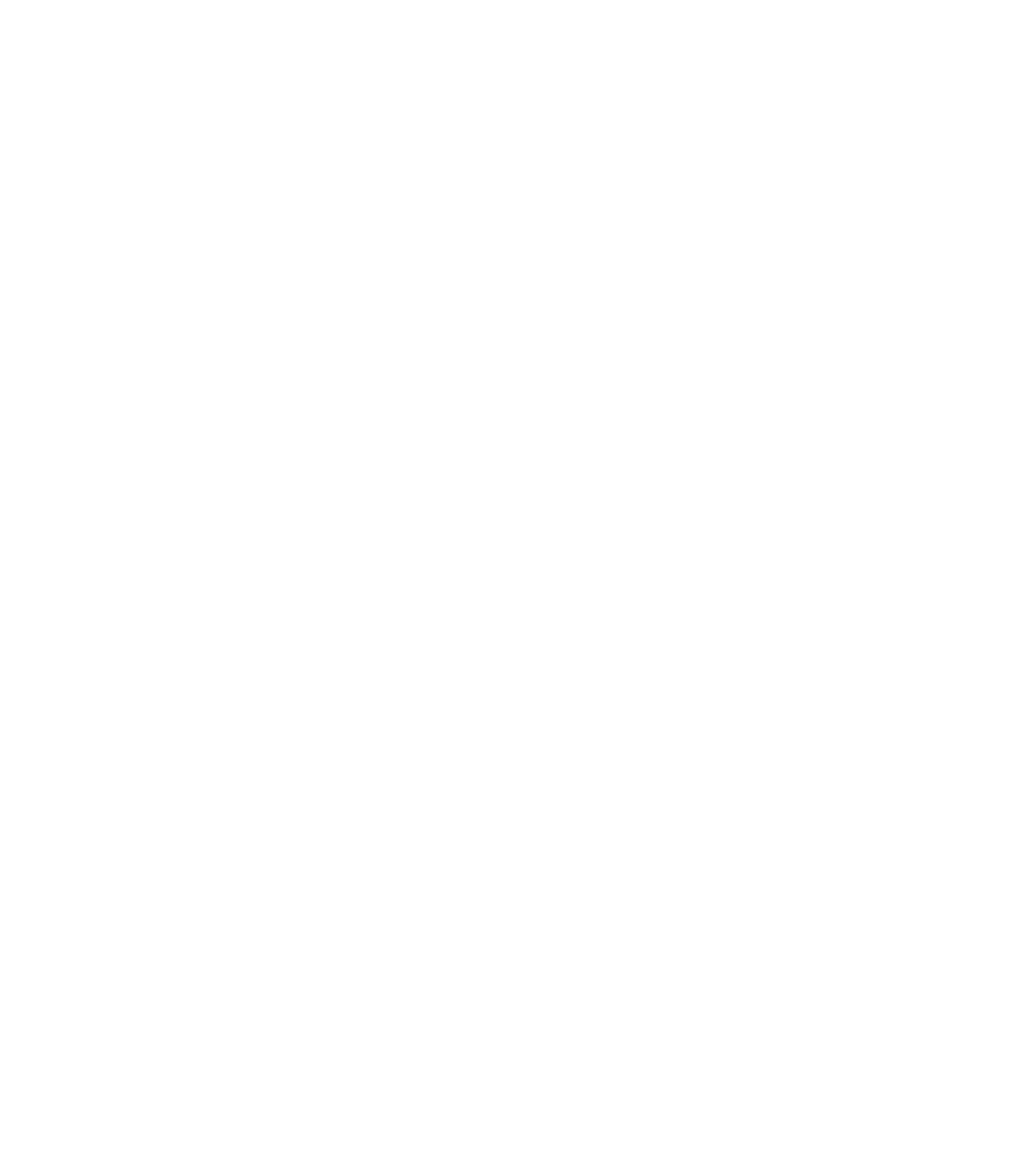
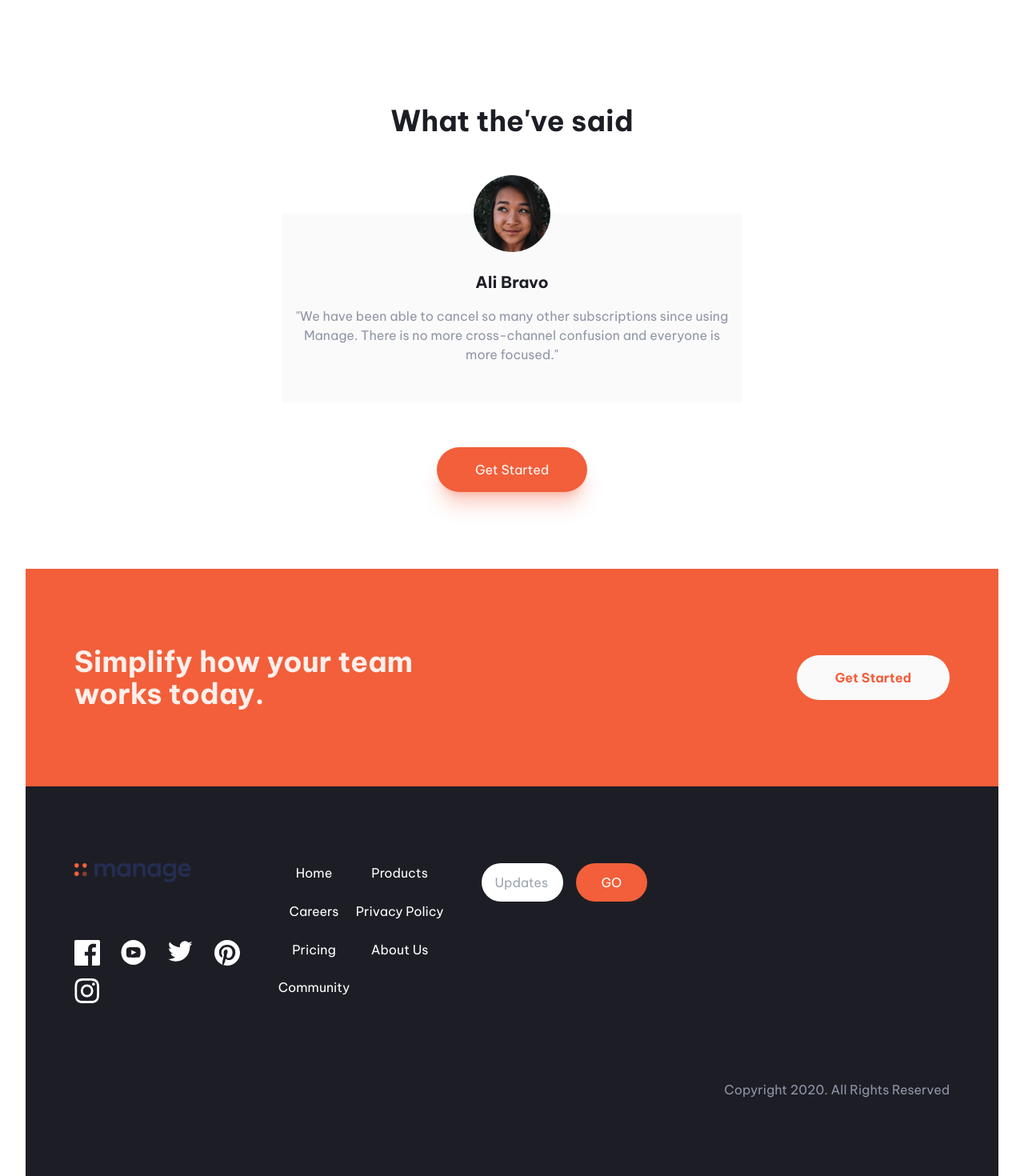
Before and after one commit to Georgodev24/React-Proyects-1, a React (Vite) app in the folder Projects/tailwind-project/tailwind-proyect/: page / in a window 1280 px wide. Shown: the part 1380-2850 px from the top of the page at 80% size. Before the commit the page ends 1447 px from the top, so only its background shows below. Built offline with nearby package versions, Linux system fonts and the light colour scheme.

Commit message:
continue tailwind proyect TODO: fix footer

```diff
--- a/Projects/tailwind-project/tailwind-proyect/src/App.jsx
+++ b/Projects/tailwind-project/tailwind-proyect/src/App.jsx
@@ -2,6 +2,8 @@ import './App.css'
 import Header from './components/Header'
 import Intro from './components/Intro'
 import About from './components/About'
+import WhatSaid from './components/WhatSaid'
+import Footer from './components/Footer'
 
 function App() {
   return (
@@ -9,6 +11,8 @@ function App() {
       <Header />
       <Intro />
       <About />
+      <WhatSaid />
+      <Footer />
     </main>
   )
 }
--- /dev/null
+++ b/Projects/tailwind-project/tailwind-proyect/src/components/Footer.jsx
@@ -0,0 +1,63 @@
+import facebookLogo from '../images/icon-facebook.svg'
+import youtubeLogo from '../images//icon-youtube.svg'
+import twitterLogo from '../images/icon-twitter.svg'
+import pinterestLogo from '../images/icon-pinterest.svg'
+import instagramLogo from '../images/icon-instagram.svg'
+import brandingLogo from '../images/logo.svg'
+
+const Footer = () => {
+  return (
+    <footer className='bg-neutral-very-blue py-24'>
+      <section className='wrapped grid gap-12 justify-items-center footer-area md:footer-area-md md:grid-cols-3 md:justify-items-stretch'>
+        <form className='flex gap-4 w-full min-w-[100px] [grid-area:form]'>
+          <input
+            type='email'
+            placeholder='Updates in your inbox...'
+            className='min-w-[50px] flex-1 rounded-full px-4'
+          />
+          <input
+            type='submit'
+            value='GO'
+            className='py-3 px-8 bg-primary-red rounded-full text-white cursor-pointer-'
+          />
+        </form>
+        <nav className='grid grid-cols-[max-content_max-content] gap-y-4 justify-between text-white w-4/5 [grid-area:navigation] md:w-full'>
+          <a href='#'>Home</a>
+          <a href='#'>Products</a>
+          <a href='#'>Careers</a>
+          <a href='#'>Privacy Policy</a>
+          <a href='#'>Pricing</a>
+          <a href='#'>About Us</a>
+          <a href='#'>Community</a>
+        </nav>
+        <div className='flex flex-wrap gap-4 justify-between w-full [grid-area:social-media]'>
+          <a href='#'>
+            <img src={facebookLogo} alt='Logo of Facebook' className='w-8' />
+          </a>
+          <a href='#'>
+            <img src={youtubeLogo} alt='Logo of Youtube' className='w-8' />
+          </a>
+          <a href='#'>
+            <img src={twitterLogo} alt='Logo of Twitter' className='w-8' />
+          </a>
+          <a href='#'>
+            <img src={pinterestLogo} alt='Logo of Pinterest' className='w-8' />
+          </a>
+          <a href='#'>
+            <img src={instagramLogo} alt='Logo of Instagram' className='w-8' />
+          </a>
+        </div>
+
+        <a href='#' className='[grid-area:logo]'>
+          <img src={brandingLogo} alt='logo' />
+        </a>
+
+        <p className='text-neutral-dark-blue text-center [grid-area:copyright] md:text-right'>
+          Copyright 2020. All Rights Reserved
+        </p>
+      </section>
+    </footer>
+  )
+}
+
+export default Footer
--- /dev/null
+++ b/Projects/tailwind-project/tailwind-proyect/src/components/LayerWhatSaid.jsx
@@ -0,0 +1,18 @@
+const LayerWhatSaid = () => {
+  return (
+    <section className='bg-primary-red font-bold'>
+      <div className='wrapped py-24 text-center grid gap-6 md:grid-cols-[40%_40%] md:justify-between md:items-center md:text-left'>
+        <h2 className='text-4xl text-neutral-pale-red'>
+          Simplify how your team works today.
+        </h2>
+        <a
+          href='#'
+          className='button text-primary-red bg-neutral-light-gray mx-auto md:mx-0 md:justify-self-end'>
+          Get Started
+        </a>
+      </div>
+    </section>
+  )
+}
+
+export default LayerWhatSaid
--- /dev/null
+++ b/Projects/tailwind-project/tailwind-proyect/src/components/WhatSaid.jsx
@@ -0,0 +1,37 @@
+import LayerWhatSaid from './LayerWhatSaid'
+import avatarAli from '../images/avatar-ali.png'
+
+const WhatSaid = () => {
+  return (
+    <>
+      <section className='wrapped text-center py-24 max-w-lg mx-auto md:max-w-xl'>
+        <h2 className='text-3xl font-bold text-neutral-very-blue md:text-4xl'>
+          What the've said
+        </h2>
+        <div className='mt-24 mb-14'>
+          <article className='bg-neutral-light-gray pt-16 pb-12 px-4 relative'>
+            <img
+              src={avatarAli}
+              alt='Image of Ali bravo, one of our best clients'
+              className='absolute w-24 aspect-square -top-12 inset-x-0 mx-auto'
+            />
+            <h3 className='text-xl mb-4 pt-2 font-bold text-neutral-very-blue'>
+              Ali Bravo
+            </h3>
+            <p className='text-neutral-dark-blue'>
+              "We have been able to cancel so many other subscriptions since
+              using Manage. There is no more cross-channel confusion and
+              everyone is more focused."
+            </p>
+          </article>
+        </div>
+        <a href='#' className='button mx-auto shadow-xl shadow-primary-red/30'>
+          Get Started
+        </a>
+      </section>
+      <LayerWhatSaid />
+    </>
+  )
+}
+
+export default WhatSaid
--- a/Projects/tailwind-project/tailwind-proyect/src/index.css
+++ b/Projects/tailwind-project/tailwind-proyect/src/index.css
@@ -10,4 +10,19 @@
   .button {
     @apply bg-primary-red text-neutral-light-gray block w-max py-4 px-12 rounded-full;
   }
+
+  .footer-area {
+    grid-template-areas:
+      'form'
+      'navigation'
+      'social-media'
+      'logo'
+      'copyright';
+  }
+
+  .footer-area-md {
+    grid-template-areas:
+      'logo           navigation  form'
+      'social-media   navigation  copy';
+  }
 }
```
